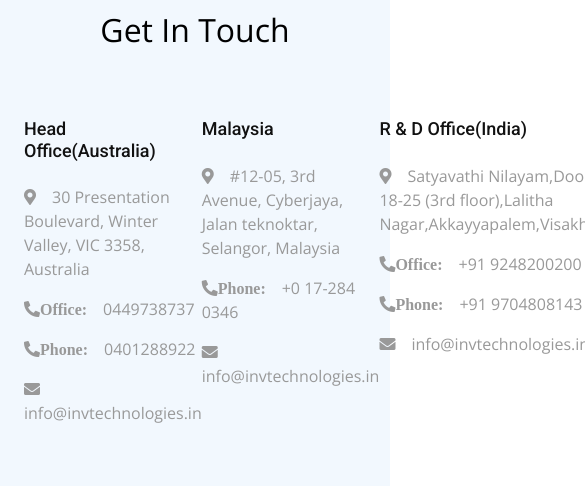
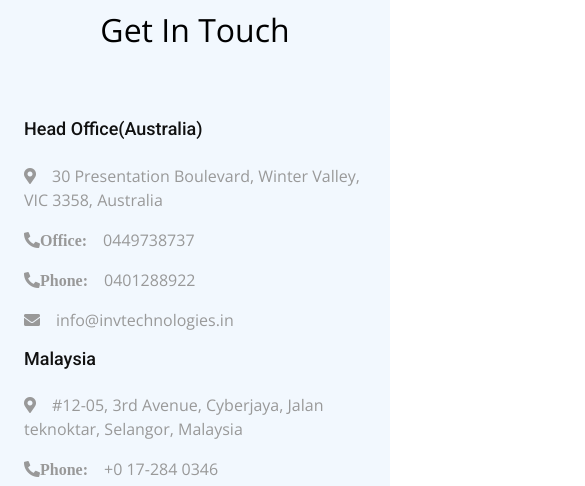
Before and after one commit to naga-sai1/inv-technologies-official-website, a plain HTML site: page contact.html in a window 390 px wide. Shown: the part 2530-3016 px from the top of the page, 585 px wide, since content can reach past the window. Drawn offline with nearby package versions, Linux system fonts and the light colour scheme; files that its build step writes are made by us from their sources.

Commit message:
Update copyright year to 2024

```diff
--- a/contact.html
+++ b/contact.html
@@ -200,8 +200,8 @@
       <div class="container py-5">
         <div class="row g-5">
           <p style="font-size: 200%; text-align-last: center; color: black">Get In Touch</p>
-          <div id="sub-div1" style="display: flex;justify-content: space-around;">
-          <div class="col-lg-3 col-md-6">
+          <div id="sub-div1" style="display: flex;justify-content: space-around;flex-wrap: wrap;">
+            <div class="col-lg-3 col-md-6 col-12">
             <h5 class="mb-4">Head Office(Australia)</h5>
             <p><i class="fa fa-map-marker-alt me-3"></i>30 Presentation Boulevard, Winter Valley,
               VIC 3358,
@@ -210,7 +210,7 @@
             <p><i class="fa fa-phone-alt me-3">Phone:</i>0401288922</p>
             <p><i class="fa fa-envelope me-3"></i>info@invtechnologies.in</p>
           </div>
-          <div class="col-lg-3 col-md-6">
+          <div class="col-lg-3 col-md-6 col-12">
             <h5 class="mb-4">Malaysia</h5>
             <p><i class="fa fa-map-marker-alt me-3"></i>#12-05, 3rd Avenue, Cyberjaya, Jalan teknoktar, Selangor, Malaysia
             </p>
@@ -218,7 +218,7 @@
             <p><i class="fa fa-envelope me-3"></i>info@invtechnologies.in</p>
           </div>
 
-          <div class="col-lg-3 col-md-6">
+          <div class="col-lg-3 col-md-6 col-12">
             <h5 class="mb-4">R & D Office(India)</h5>
             <p><i class="fa fa-map-marker-alt me-3"></i>Satyavathi Nilayam,DoorNo:49-18-25 (3rd floor),Lalitha Nagar,Akkayyapalem,Visakhapatnam</p>
             <p><i class="fa fa-phone-alt me-3">Office:</i>+91 9248200200</p>
@@ -261,7 +261,7 @@
           <div class="row">
             <div class="copy">
               <p style="font-size: 100%; text-align-last: center">
-                © 2021 Discipline . All Rights Reserved | Design by <a href="http://www.invtechnologies.in/" style="color: blue">INV </a><a href="http://www.invtechnologies.in/" style="color: orange">TECHNOLOGIES</a>
+                © 2024 Discipline . All Rights Reserved | Design by <a href="http://www.invtechnologies.in/" style="color: blue">INV </a><a href="http://www.invtechnologies.in/" style="color: orange">TECHNOLOGIES</a>
               </p>
             </div>
           </div>
```
Also changed, not shown: 404.html (+5 -6 lines), about.html (+1 -1 lines), clients.html (+5 -6 lines), feature.html (+5 -5 lines), imggallery.html (+5 -5 lines), index.html (+2 -2 lines), privacypolicy.html (+5 -6 lines), service.html (+5 -5 lines).
